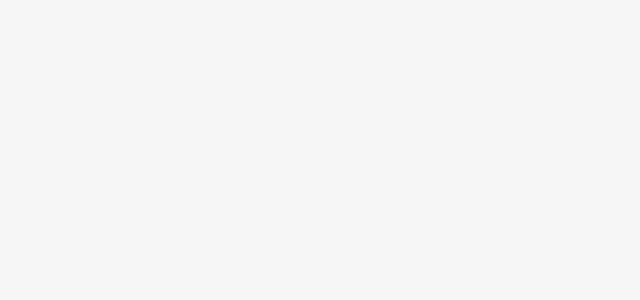
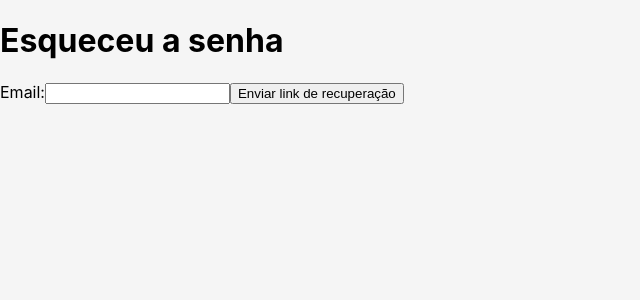
Before and after one commit to olegariobru/olgr-users, a React (Create React App) app in the folder frontEND/: page /forgotPass in a window 1280 px wide. Before the commit this address had no page. Shown: the top 300 px of the page, without its empty margins (0-640 px from the left). Built offline with nearby package versions, Linux system fonts and the light colour scheme; a web font is replaced by a local one.

Commit message:
começando a criar a tela de esqueciMinhaSenha

```diff
--- a/frontEND/src/App.js
+++ b/frontEND/src/App.js
@@ -1,8 +1,9 @@
 import React from 'react';
 import { BrowserRouter as Router, Routes, Route, useLocation } from 'react-router-dom'
 import LoginPrin from './paginas/login'
+import EsqueceuSenha from './paginas/forgotPass';
+import TelaDeEntrada from './paginas/telaEntrada';
 import { AnimatePresence } from 'framer-motion'
-import TelaDeEntrada from './paginas/telaEntrada';
 
 
 function AnimatedRoutes(){
@@ -13,6 +14,8 @@ function AnimatedRoutes(){
       <Routes location={location} key={location.pathname}>
         <Route path="/" element={<TelaDeEntrada/>}/>
         <Route path="/Login" element={<LoginPrin/>}/>
+        <Route path="/forgotPass" element={<EsqueceuSenha/>}/>
+        <Route path="*" element={<h1>Erro 404 - Página não encontrada!</h1>}/>
       </Routes>
     </AnimatePresence>
   )
--- /dev/null
+++ b/frontEND/src/paginas/forgotPass/index.js
@@ -0,0 +1,15 @@
+import styles from './esqueceuSenha.module.css';
+
+
+export default function EsqueceuSenha() {
+    return (
+        <div className={styles.container}>
+            <h1>Esqueceu a senha</h1>
+            <form className={styles.form}>
+                <label htmlFor="email">Email:</label>
+                <input type="email" id="email" name="email" required />
+                <button type="submit">Enviar link de recuperação</button>
+            </form>
+        </div>
+    );
+}
--- a/frontEND/src/paginas/login/index.js
+++ b/frontEND/src/paginas/login/index.js
@@ -1,7 +1,10 @@
+
 import styles from './login.module.css'
 import { motion } from 'framer-motion'
+import { Link } from 'react-router-dom'
 
 export default function LoginPrin (){
+
     return(
         <motion.div
             initial={{ opacity: 0, y: 20}}
@@ -27,7 +30,7 @@ export default function LoginPrin (){
                     <label className={styles.lgLabel} htmlFor="password">Senha</label>
                     <input className={styles.lgInput} type="password" id="password" name="password" required />
                     <button className={styles.lgButton} type="submit">Entrar</button>
-                    <p className={styles.lgFormP}>Esqueceu sua senha? <a href="#" className={styles.lgLink}>Clique aqui</a>.</p>
+                    <p className={styles.lgFormP}>Esqueceu sua senha? <Link to="/forgotPass" className={styles.lgLink}>Clique aqui</Link>.</p>
                 </form>
             </div>
         </div>
```
Also changed, not shown: frontEND/src/paginas/forgotPass/esqueceuSenha.module.css (added).
